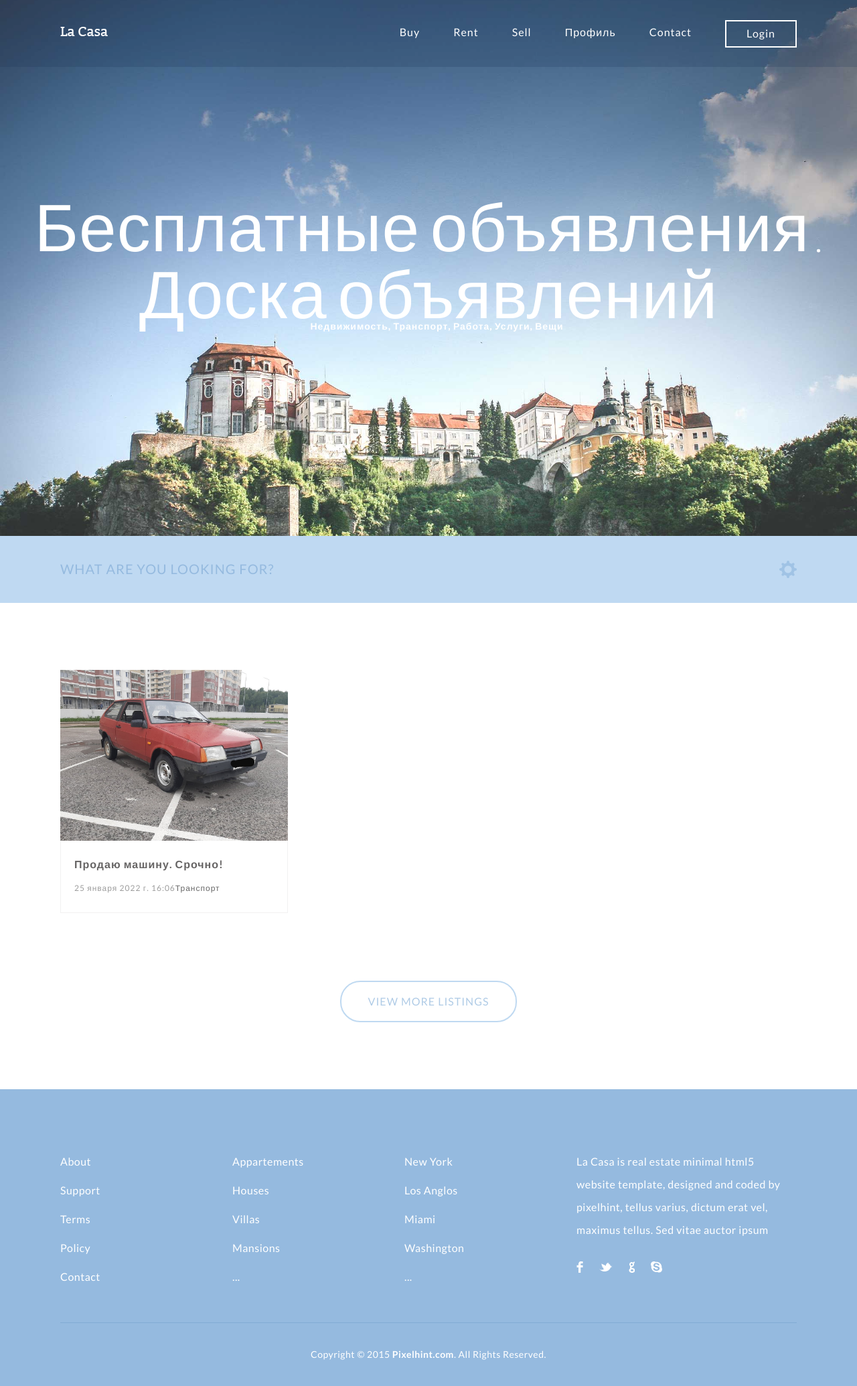
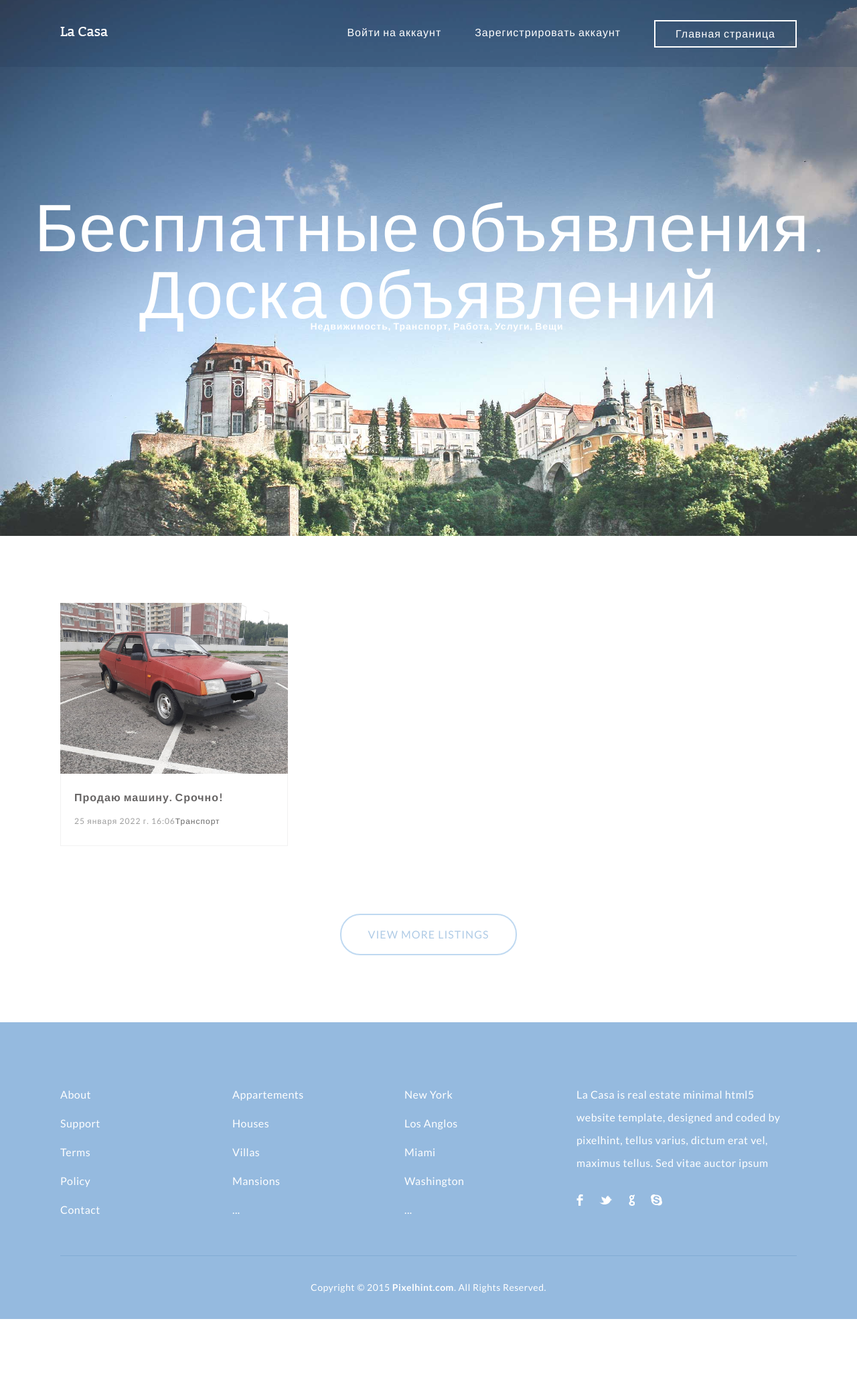
Before and after one commit to KrasovskihIA/Bulletin_board_Django, a Django app: page / in a window 1280 px wide. Shown: the whole page at 67% size. After the commit the page ends 1969 px from the top, so only its background shows below. Run offline with Django 4.2, Linux system fonts and the light colour scheme; data comes from the database, SQL or seed files in the repository; both versions use the stored data as it was after the commit.

Commit message:
Исправление HTML

```diff
--- a/BulletinBoard/templates/BulletinBoard/index.html
+++ b/BulletinBoard/templates/BulletinBoard/index.html
@@ -1,78 +1,5 @@
-{% load static %}
-<!DOCTYPE html>
-<html lang="en">
-<head>
-	<title>Главная страница</title>
-	<meta charset="utf-8">
-
-	<link rel="stylesheet" type="text/css" href="{% static 'css/reset.css' %}" media="all">
-	<link rel="stylesheet" type="text/css" href="{% static 'css/responsive.css' %}" media="all">
-
-	<script type="text/javascript" src="{% static 'js/jquery.js' %}"></script>
-	<script type="text/javascript" src="{% static 'js/main.js' %}"></script>
-</head>
-<body>
-
-	<section class="hero">
-		<header>
-			<div class="wrapper">
-				<a href="{% url 'index' %}"><img src="{% static 'img/logo.png' %}" class="logo" alt="" titl=""/></a>
-				<a href="#" class="hamburger"></a>
-				<nav>
-					<ul>
-						<li><a href="#">Buy</a></li>
-						<li><a href="#">Rent</a></li>
-						<li><a href="#">Sell</a></li>
-						<li><a href="{{ user.id }}/profile">Профиль</a></li>
-						<li><a href="#">Contact</a></li>
-					</ul>
-					<a href="#" class="login_btn">Login</a>
-				</nav>
-			</div>
-		</header><!--  end header section  -->
-
-			<section class="caption">
-				<h2 class="caption">Бесплатные объявления. Доска объявлений</h2>
-				<h3 class="properties">Недвижимость, Транспорт, Работа, Услуги, Вещи</h3>
-			</section>
-	</section><!--  end hero section  -->
-
-
-	<section class="search">
-		<div class="wrapper">
-			<form action="#" method="post">
-				<input type="text" id="search" name="search" placeholder="What are you looking for?"  autocomplete="off"/>
-				<input type="submit" id="submit_search" name="submit_search"/>
-			</form>
-			<a href="#" class="advanced_search_icon" id="advanced_search_btn"></a>
-		</div>
-
-		<div class="advanced_search">
-			<div class="wrapper">
-				<span class="arrow"></span>
-				<form action="#" method="post">
-					<div class="search_fields">
-						<input type="text" class="float" id="check_in_date" name="check_in_date" placeholder="Check In Date"  autocomplete="off">
-
-						<hr class="field_sep float"/>
-
-						<input type="text" class="float" id="check_out_date" name="check_out_date" placeholder="Check Out Date"  autocomplete="off">
-					</div>
-					<div class="search_fields">
-						<input type="text" class="float" id="min_price" name="min_price" placeholder="Min. Price"  autocomplete="off">
-
-						<hr class="field_sep float"/>
-
-						<input type="text" class="float" id="max_price" name="max_price" placeholder="Max. price"  autocomplete="off">
-					</div>
-					<input type="text" id="keywords" name="keywords" placeholder="Keywords"  autocomplete="off">
-					<input type="submit" id="submit_search" name="submit_search"/>
-				</form>
-			</div>
-		</div><!--  end advanced search section  -->
-	</section><!--  end search section  -->
-
-
+{% extends 'base.html' %}
+{% block content %}
 	<section class="listings">
 
 		<div class="wrapper">
@@ -98,56 +25,4 @@
 			</div>
 		</div>
 	</section>	<!--  end listing section  -->
-
-	<footer>
-		<div class="wrapper footer">
-			<ul>
-				<li class="links">
-					<ul>
-						<li><a href="#">About</a></li>
-						<li><a href="#">Support</a></li>
-						<li><a href="#">Terms</a></li>
-						<li><a href="#">Policy</a></li>
-						<li><a href="#">Contact</a></li>
-					</ul>
-				</li>
-
-				<li class="links">
-					<ul>
-						<li><a href="#">Appartements</a></li>
-						<li><a href="#">Houses</a></li>
-						<li><a href="#">Villas</a></li>
-						<li><a href="#">Mansions</a></li>
-						<li><a href="#">...</a></li>
-					</ul>
-				</li>
-
-				<li class="links">
-					<ul>
-						<li><a href="#">New York</a></li>
-						<li><a href="#">Los Anglos</a></li>
-						<li><a href="#">Miami</a></li>
-						<li><a href="#">Washington</a></li>
-						<li><a href="#">...</a></li>
-					</ul>
-				</li>
-
-				<li class="about">
-					<p>La Casa is real estate minimal html5 website template, designed and coded by pixelhint, tellus varius, dictum erat vel, maximus tellus. Sed vitae auctor ipsum</p>
-					<ul>
-						<li><a href="http://facebook.com/pixelhint" class="facebook" target="_blank"></a></li>
-						<li><a href="http://twitter.com/pixelhint" class="twitter" target="_blank"></a></li>
-						<li><a href="http://plus.google.com/+Pixelhint" class="google" target="_blank"></a></li>
-						<li><a href="#" class="skype"></a></li>
-					</ul>
-				</li>
-			</ul>
-		</div>
-
-		<div class="copyrights wrapper">
-			Copyright © 2015 <a href="http://pixelhint.com" target="_blank" class="ph_link" title="Download more free Templates">Pixelhint.com</a>. All Rights Reserved.
-		</div>
-	</footer><!--  end footer  -->
-
-</body>
-</html>
+{% endblock %}
--- a/BulletinBoard/templates/BulletinBoard/profile.html
+++ b/BulletinBoard/templates/BulletinBoard/profile.html
@@ -20,7 +20,7 @@
         {% endif %}
 
         {% if user.id == profile.id %}
-            <a href="{% url 'update_profile' profile.user.id %}"></a>
+            <a href="{% url 'update_profile' profile.user.id %}">Редактирование профиля</a>
         {% endif %}
 
     </div>
--- a/BulletinBoard/templates/base.html
+++ b/BulletinBoard/templates/base.html
@@ -19,14 +19,21 @@
 				<a href="{% url 'index' %}"><img src="{% static 'img/logo.png' %}" class="logo" alt="" titl=""/></a>
 				<a href="#" class="hamburger"></a>
 				<nav>
+					{% if request.user.id == None %}
 					<ul>
-						<li><a href="#">Buy</a></li>
-						<li><a href="#">Rent</a></li>
-						<li><a href="#">Sell</a></li>
-						<li><a href="#">About</a></li>
-						<li><a href="#">Contact</a></li>
+						<li><a href="{% url 'login' %}">Войти на аккаунт</a></li>
+						<li><a href="{% url 'signup' %}">Зарегистрировать аккаунт</a></li>
 					</ul>
-					<a href="#" class="login_btn">Login</a>
+					<a href="{% url 'index' %}" class="login_btn">Главная страница</a>
+					{% else %}
+					<ul>
+						<li><a href="{% url 'post_create' %}">Создать объявление</a></li>
+						<li><a href="{% url 'update_profile' user.id %}">Обновить профиль</a></li>
+						<li><a href="{% url 'profile' user.id %}">{{ request.user }}</a></li>
+						<li><a href="{% url 'logout' %}">Выйти</a></li>
+					</ul>
+					<a href="{% url 'index' %}" class="login_btn">Главная страница</a>
+					{% endif %}
 				</nav>
 			</div>
 		</header><!--  end header section  -->
```
Also changed, not shown: BulletinBoard/templates/BulletinBoard/post_create.html (+4 -11 lines), BulletinBoard/templates/BulletinBoard/post_delete.html (+4 -11 lines), BulletinBoard/templates/BulletinBoard/post_detail.html (+6 -13 lines), BulletinBoard/templates/BulletinBoard/post_edit.html (+4 -11 lines), BulletinBoard/db.sqlite3.
